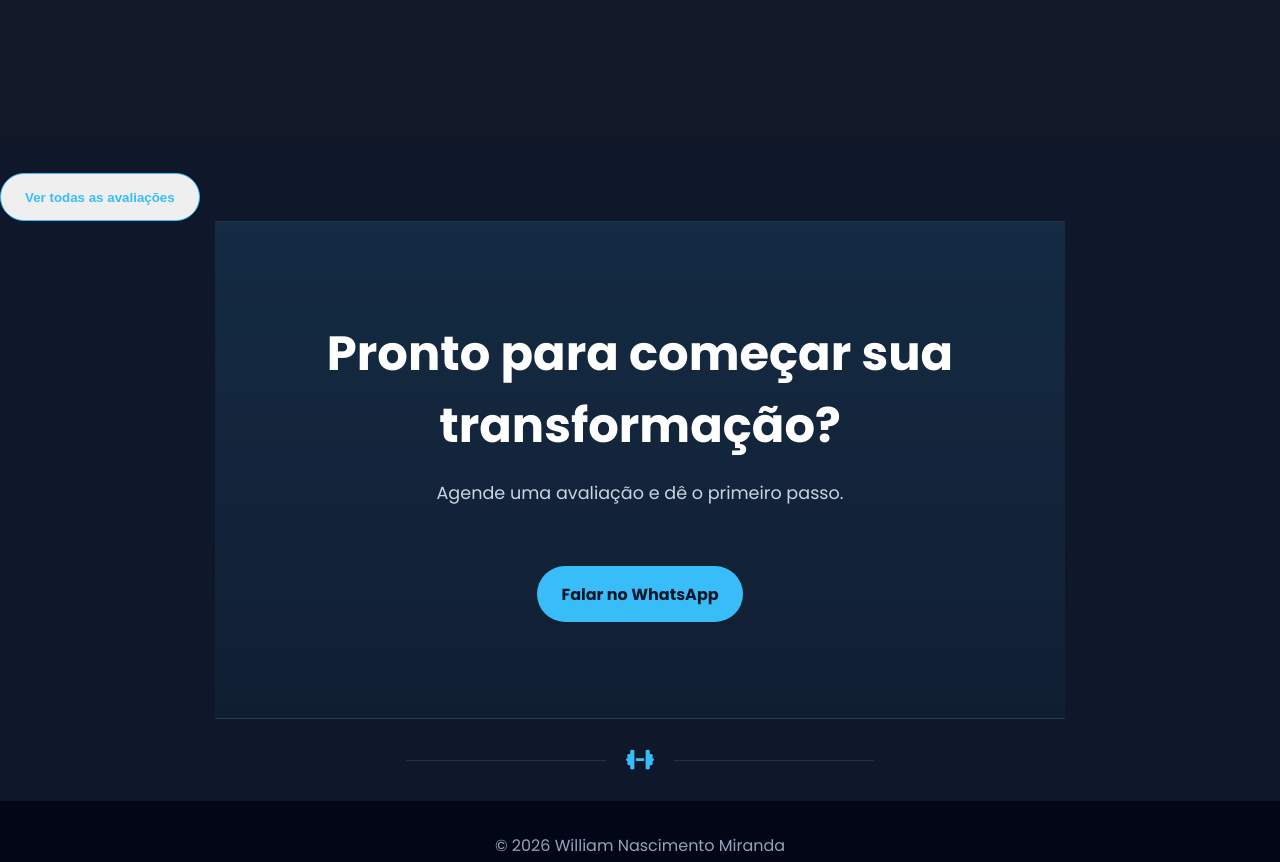
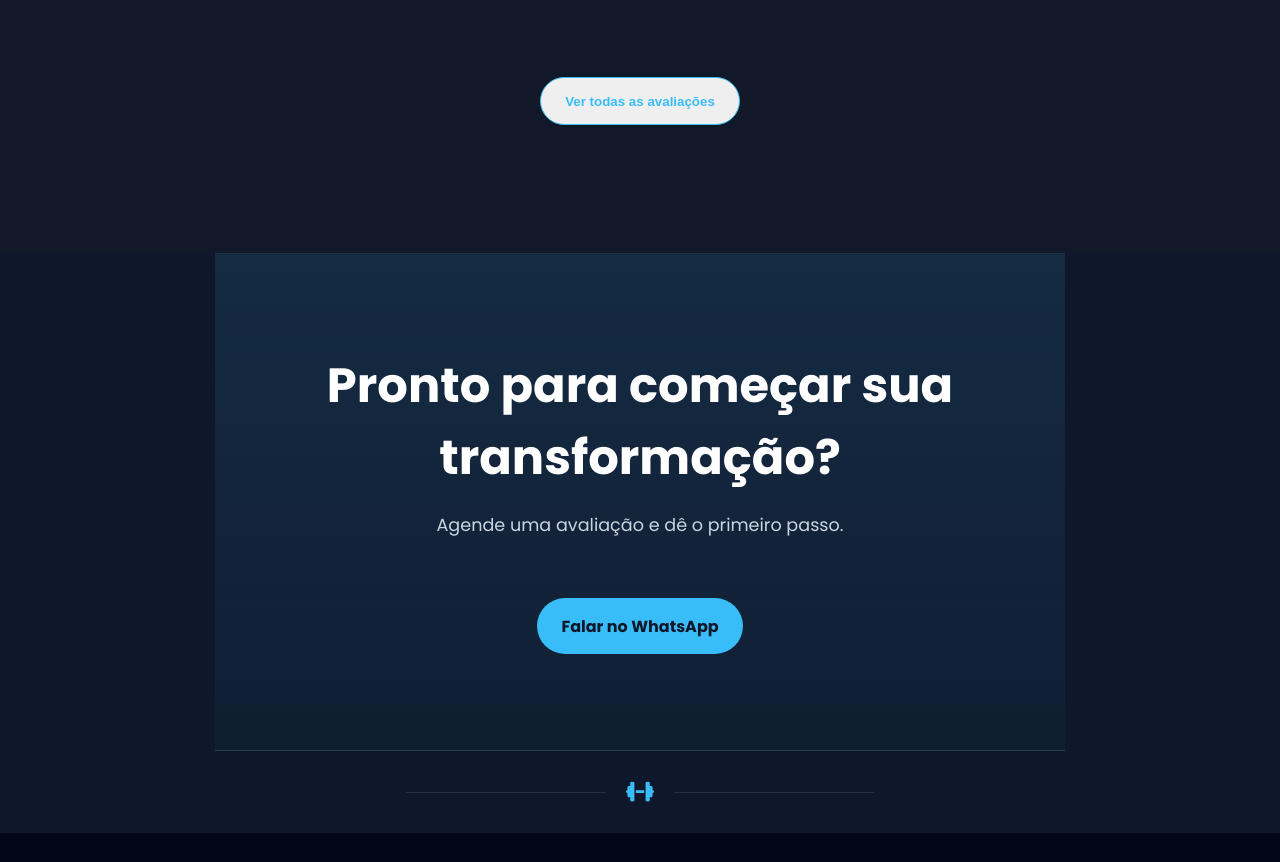
Before and after one commit to Guilherme0208/perfilpersonal, a plain HTML site: page index.html in a window 1280 px wide. Shown: the part 4111-4973 px from the top of the page. Drawn offline with Linux system fonts and the light colour scheme.

Commit message:
Correção do botão ver todas as avaliações

```diff
--- a/index.html
+++ b/index.html
@@ -225,11 +225,11 @@
          </form>
 
          <div class="cards" id="testimonialList"></div>
+
+         <button class="btn-secondary view-all-btn" id="openReviewsModal">
+            Ver todas as avaliações
+         </button>
       </section>
-
-      <button class="btn-secondary view-all-btn" id="openReviewsModal">
-         Ver todas as avaliações
-      </button>
 
       <div class="reviews-modal" id="reviewsModal">
          <div class="reviews-modal-content">
--- a/style.css
+++ b/style.css
@@ -504,7 +504,8 @@ footer p + p {
 }
 
 .view-all-btn {
-   margin-top: 2rem;
+   display: block;
+   margin: 2rem auto;
 }
 
 .reviews-modal {
```
